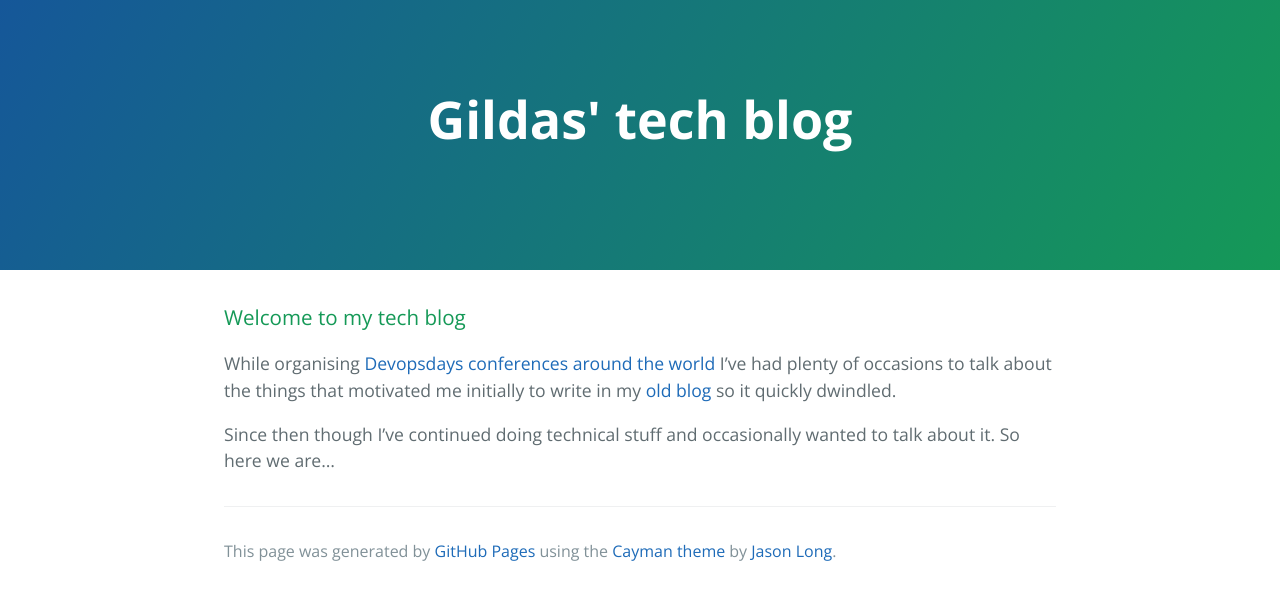
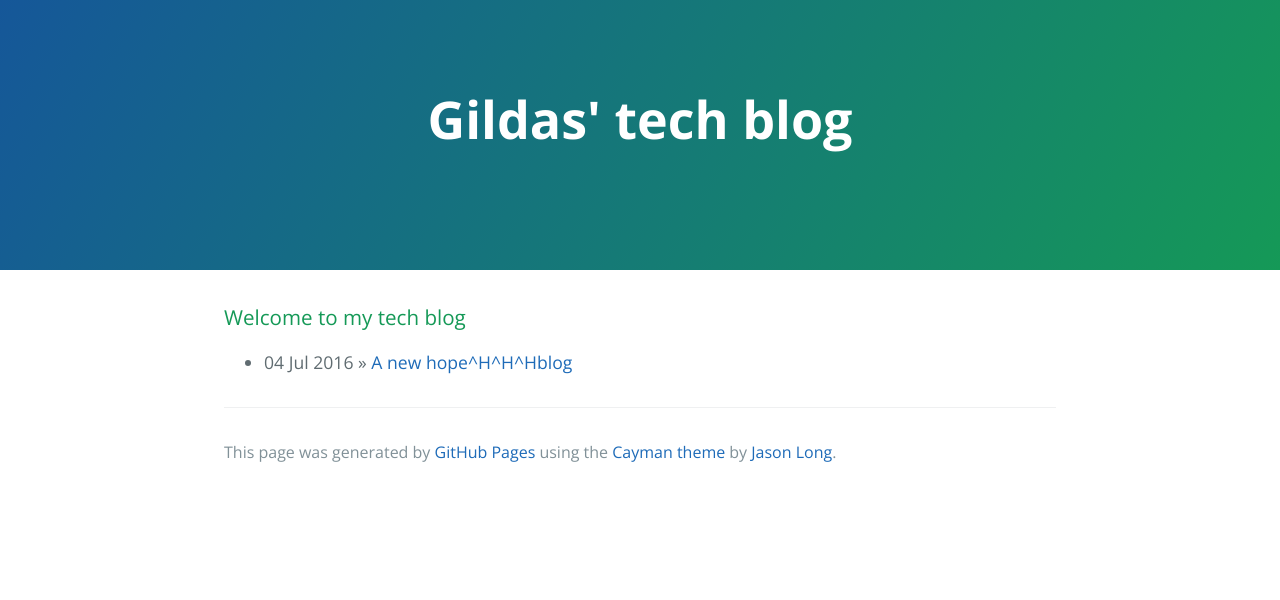
Before and after one commit to endemics/endemics.github.io, a Jekyll site: the page built from index.md, in a window 1280 px wide. Shown: the top 600 px of the page. Built offline with Jekyll 4.4.1, drawn with Linux system fonts in a browser that asks for light colours.

Commit message:
first post

```diff
--- a/index.md
+++ b/index.md
@@ -2,6 +2,8 @@
 layout: default
 title: Welcome to my tech blog
 ---
-While organising [Devopsdays conferences around the world](http://www.devopsdays.org/) I've had plenty of occasions to talk about the things that motivated me initially to write in my [old blog](http://blog.endemics.info/post/2009/01/13/Yet-Another-Blog) so it quickly dwindled.
-
-Since then though I've continued doing technical stuff and occasionally wanted to talk about it. So here we are...
+<ul class="posts">
+  {% for post in site.posts %}
+    <li><span>{{ post.date | date_to_string }}</span> » <a href="{{ post.url }}" title="{{ post.title }}">{{ post.title }}</a></li>
+  {% endfor %}
+</ul>
```
Also changed, not shown: _layouts/post.html (added, +9 -0 lines), _posts/2016-07-04-a-new-hope.md (added, +8 -0 lines).
